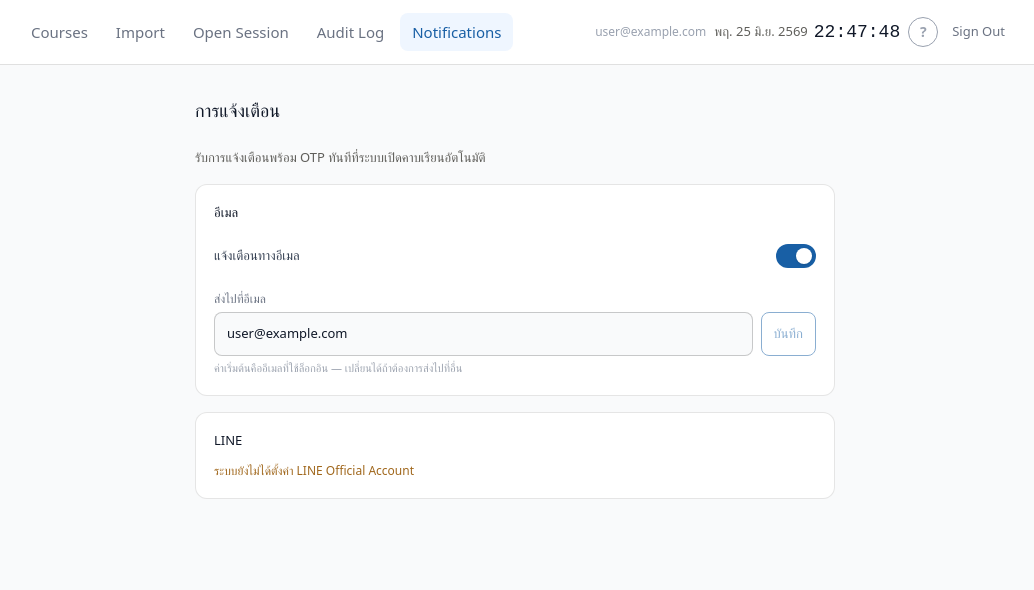
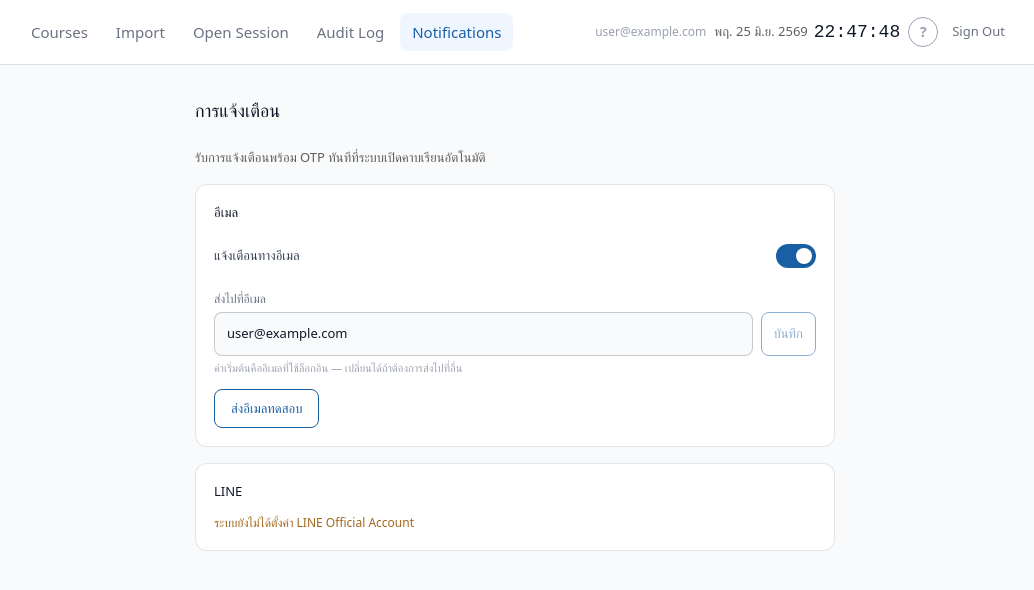
Before and after one commit to phatwichpp-glitch/attendance-system-, a Next.js app: page /admin/notifications in a window 1280 px wide. Shown: the top 590 px of the page, without its empty margins (125-1159 px from the left). Built offline with nearby package versions, Linux system fonts and the light colour scheme; no server answers; sample sign-in values are in the browser's storage.

Commit message:
feat: add test email functionality to notifications

```diff
--- a/app/admin/notifications/NotificationsClient.tsx
+++ b/app/admin/notifications/NotificationsClient.tsx
@@ -24,6 +24,8 @@ export default function NotificationsClient() {
   const [emailSaved, setEmailSaved] = useState(false);
   const [linkCode, setLinkCode] = useState("");
   const [generatingCode, setGeneratingCode] = useState(false);
+  const [testingEmail, setTestingEmail] = useState(false);
+  const [testResult, setTestResult] = useState<{ ok: boolean; message: string } | null>(null);
   const [error, setError] = useState("");
 
   const load = useCallback(async () => {
@@ -73,6 +75,21 @@ export default function NotificationsClient() {
       return;
     }
     save({ notify_email: trimmed });
+  };
+
+  const sendTestEmail = async () => {
+    setTestingEmail(true);
+    setTestResult(null);
+    try {
+      const res = await fetch("/api/sheets/notification-prefs/test-email", { method: "POST" });
+      const d = await res.json();
+      if (!res.ok) throw new Error(d.error || "failed");
+      setTestResult({ ok: true, message: `ส่งอีเมลทดสอบไปที่ ${d.sent_to} แล้ว — ลองเช็คกล่องจดหมาย` });
+    } catch {
+      setTestResult({ ok: false, message: "ส่งอีเมลทดสอบไม่สำเร็จ — ตรวจสอบ RESEND_API_KEY อีกครั้ง" });
+    } finally {
+      setTestingEmail(false);
+    }
   };
 
   const generateCode = async () => {
@@ -149,6 +166,21 @@ export default function NotificationsClient() {
                 ค่าเริ่มต้นคืออีเมลที่ใช้ล็อกอิน — เปลี่ยนได้ถ้าต้องการส่งไปที่อื่น
               </p>
             </div>
+            <div>
+              <button
+                onClick={sendTestEmail}
+                disabled={testingEmail}
+                className="btn-outline text-[13px]"
+                style={{ minHeight: 36 }}
+              >
+                {testingEmail && <Spinner className="h-4 w-4" />} ส่งอีเมลทดสอบ
+              </button>
+              {testResult && (
+                <p className="text-[11px] mt-1" style={{ color: testResult.ok ? "#3B6D11" : "#A32D2D" }}>
+                  {testResult.message}
+                </p>
+              )}
+            </div>
           </>
         )}
       </div>
--- /dev/null
+++ b/app/api/sheets/notification-prefs/test-email/route.ts
@@ -0,0 +1,29 @@
+import { NextResponse } from "next/server";
+import { auth } from "@/auth";
+import { getNotificationPrefs } from "@/lib/token-registry";
+import { sendEmail, isEmailConfigured } from "@/lib/email-notify";
+
+// Lets an admin verify their RESEND_API_KEY actually works from the Notifications
+// page, without ever putting the key (or a test recipient) in source code.
+export async function POST() {
+  const session = await auth();
+  if (!session?.user?.email) {
+    return NextResponse.json({ error: "Unauthorized" }, { status: 401 });
+  }
+  if (!isEmailConfigured()) {
+    return NextResponse.json({ error: "RESEND_API_KEY not configured" }, { status: 400 });
+  }
+
+  const prefs = await getNotificationPrefs(session.user.email);
+  try {
+    await sendEmail(
+      prefs.notify_email,
+      "ทดสอบการแจ้งเตือน — ระบบเช็คชื่อ",
+      "<p>นี่คืออีเมลทดสอบจากระบบเช็คชื่อ ถ้าคุณได้รับอีเมลนี้ แปลว่าตั้งค่า Resend สำเร็จแล้ว 🎉</p>"
+    );
+    return NextResponse.json({ success: true, sent_to: prefs.notify_email });
+  } catch (err) {
+    console.error("[test-email]", err);
+    return NextResponse.json({ error: "Failed to send test email" }, { status: 500 });
+  }
+}
```
